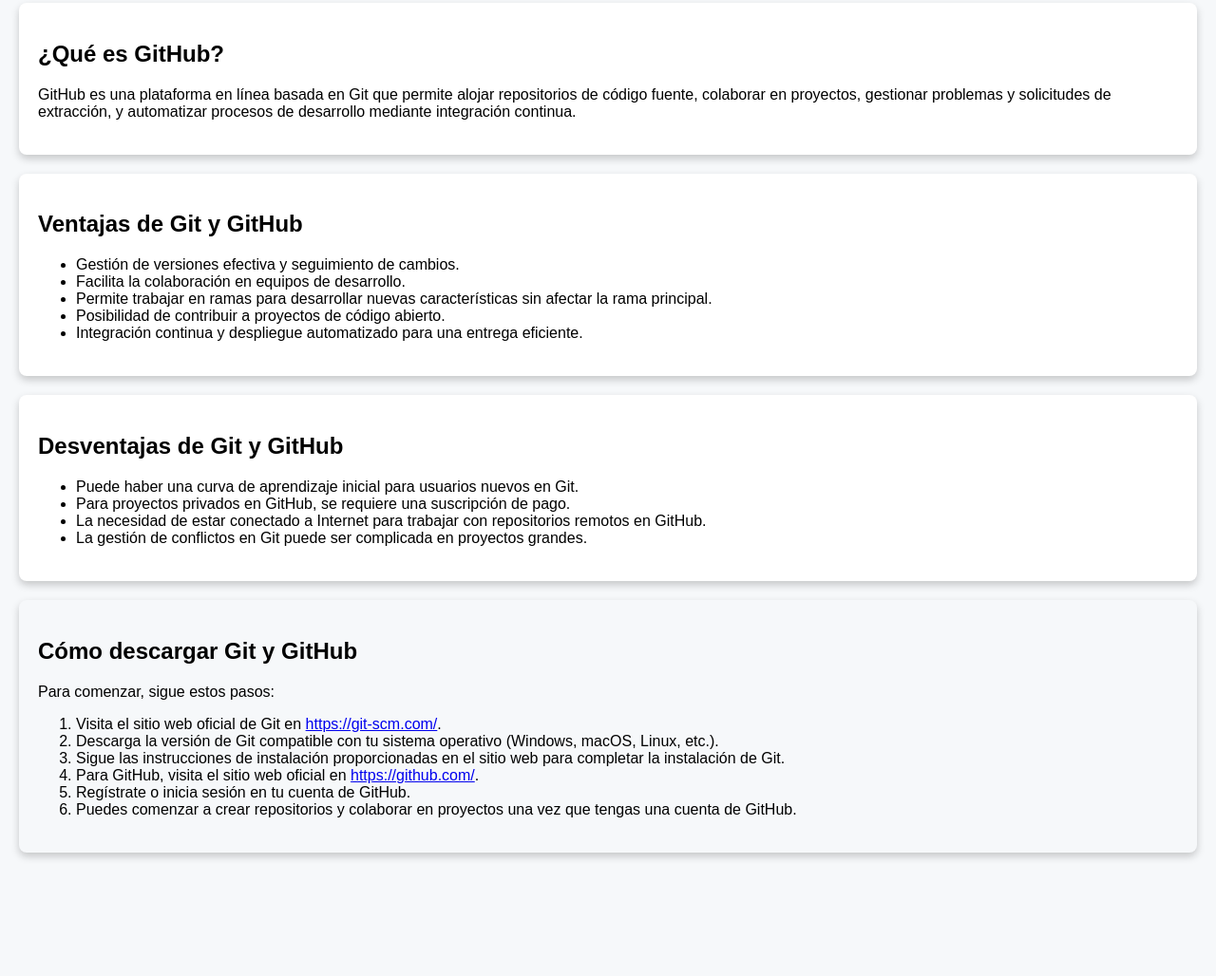
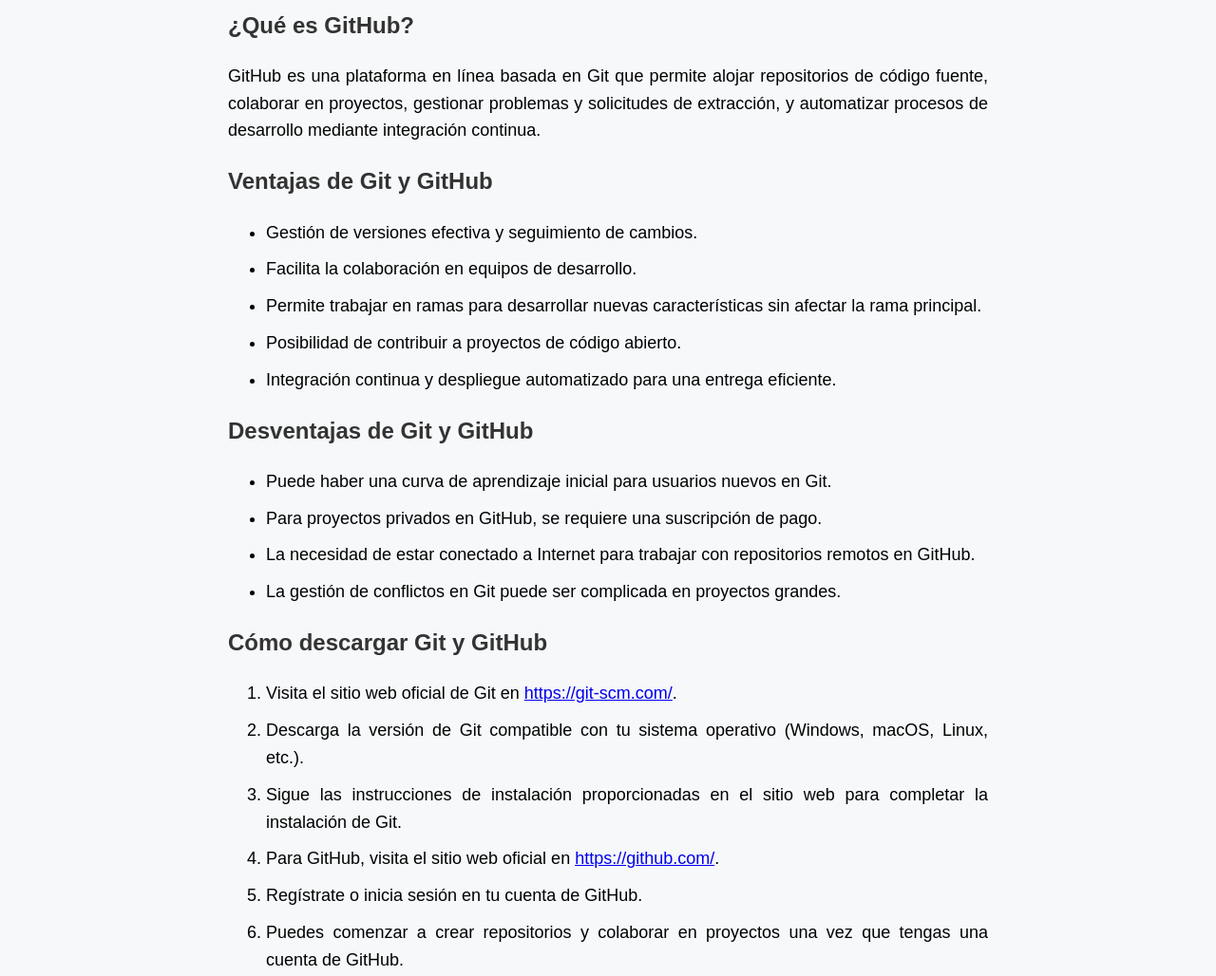
Before and after one commit to crimanvel/CodeStart, a plain HTML site: page Git.html in a window 1280 px wide. Shown: the part 317-1345 px from the top of the page at 95% size. Before the commit the page ends 1235 px from the top, so only its background shows below. Drawn offline with Linux system fonts and the light colour scheme.

```diff
--- a/Git.html
+++ b/Git.html
@@ -10,45 +10,39 @@
     <header>
         <h1>Git y GitHub</h1>
     </header>
-    <section class="main-section">
-        <h2>¿Qué es Git?</h2>
-        <p>Git es un sistema de control de versiones distribuido que permite rastrear y gestionar cambios en el código fuente de un proyecto de software. Facilita el trabajo colaborativo, el seguimiento de cambios y la gestión del historial de versiones.</p>
-    </section>
-    <section class="main-section">
-        <h2>¿Qué es GitHub?</h2>
-        <p>GitHub es una plataforma en línea basada en Git que permite alojar repositorios de código fuente, colaborar en proyectos, gestionar problemas y solicitudes de extracción, y automatizar procesos de desarrollo mediante integración continua.</p>
-    </section>
-    <section class="main-section">
-        <h2>Ventajas de Git y GitHub</h2>
+    <div class="content">
+        <h2 class="section-title">¿Qué es Git?</h2>
+        <p class="section-text">Git es un sistema de control de versiones distribuido que permite rastrear y gestionar cambios en el código fuente de un proyecto de software. Facilita el trabajo colaborativo, el seguimiento de cambios y la gestión del historial de versiones.</p>
+
+        <h2 class="section-title">¿Qué es GitHub?</h2>
+        <p class="section-text">GitHub es una plataforma en línea basada en Git que permite alojar repositorios de código fuente, colaborar en proyectos, gestionar problemas y solicitudes de extracción, y automatizar procesos de desarrollo mediante integración continua.</p>
+
+        <h2 class="section-title">Ventajas de Git y GitHub</h2>
         <ul>
-            <li>Gestión de versiones efectiva y seguimiento de cambios.</li>
-            <li>Facilita la colaboración en equipos de desarrollo.</li>
-            <li>Permite trabajar en ramas para desarrollar nuevas características sin afectar la rama principal.</li>
-            <li>Posibilidad de contribuir a proyectos de código abierto.</li>
-            <li>Integración continua y despliegue automatizado para una entrega eficiente.</li>
+            <li class="section-text">Gestión de versiones efectiva y seguimiento de cambios.</li>
+            <li class="section-text">Facilita la colaboración en equipos de desarrollo.</li>
+            <li class="section-text">Permite trabajar en ramas para desarrollar nuevas características sin afectar la rama principal.</li>
+            <li class="section-text">Posibilidad de contribuir a proyectos de código abierto.</li>
+            <li class="section-text">Integración continua y despliegue automatizado para una entrega eficiente.</li>
         </ul>
-    </section>
-    <section class="main-section">
-        <h2>Desventajas de Git y GitHub</h2>
+
+        <h2 class="section-title">Desventajas de Git y GitHub</h2>
         <ul>
-            <li>Puede haber una curva de aprendizaje inicial para usuarios nuevos en Git.</li>
-            <li>Para proyectos privados en GitHub, se requiere una suscripción de pago.</li>
-            <li>La necesidad de estar conectado a Internet para trabajar con repositorios remotos en GitHub.</li>
-            <li>La gestión de conflictos en Git puede ser complicada en proyectos grandes.</li>
+            <li class="section-text">Puede haber una curva de aprendizaje inicial para usuarios nuevos en Git.</li>
+            <li class="section-text">Para proyectos privados en GitHub, se requiere una suscripción de pago.</li>
+            <li class="section-text">La necesidad de estar conectado a Internet para trabajar con repositorios remotos en GitHub.</li>
+            <li class="section-text">La gestión de conflictos en Git puede ser complicada en proyectos grandes.</li>
         </ul>
-    </section>
-    <section class="download-section">
-        <h2>Cómo descargar Git y GitHub</h2>
-        <p>Para comenzar, sigue estos pasos:</p>
+
+        <h2 class="section-title">Cómo descargar Git y GitHub</h2>
         <ol>
-            <li>Visita el sitio web oficial de Git en <a href="https://git-scm.com/" target="_blank">https://git-scm.com/</a>.</li>
-            <li>Descarga la versión de Git compatible con tu sistema operativo (Windows, macOS, Linux, etc.).</li>
-            <li>Sigue las instrucciones de instalación proporcionadas en el sitio web para completar la instalación de Git.</li>
-            <li>Para GitHub, visita el sitio web oficial en <a href="https://github.com/" target="_blank">https://github.com/</a>.</li>
-            <li>Regístrate o inicia sesión en tu cuenta de GitHub.</li>
-            <li>Puedes comenzar a crear repositorios y colaborar en proyectos una vez que tengas una cuenta de GitHub.</li>
+            <li class="section-text">Visita el sitio web oficial de Git en <a href="https://git-scm.com/" target="_blank">https://git-scm.com/</a>.</li>
+            <li class="section-text">Descarga la versión de Git compatible con tu sistema operativo (Windows, macOS, Linux, etc.).</li>
+            <li class="section-text">Sigue las instrucciones de instalación proporcionadas en el sitio web para completar la instalación de Git.</li>
+            <li class="section-text">Para GitHub, visita el sitio web oficial en <a href="https://github.com/" target="_blank">https://github.com/</a>.</li>
+            <li class="section-text">Regístrate o inicia sesión en tu cuenta de GitHub.</li>
+            <li class="section-text">Puedes comenzar a crear repositorios y colaborar en proyectos una vez que tengas una cuenta de GitHub.</li>
         </ol>
-    </section>
-    <script src="script.js"></script> <!-- Enlace al archivo JavaScript externo -->
+    </div>
 </body>
 </html>
--- a/style.css
+++ b/style.css
@@ -1,4 +1,4 @@
-/* styles.css - Estilos externos */
+/* style.css - Estilos externos */
 body {
     font-family: Arial, sans-serif;
     background-color: #f6f8fa;
@@ -13,28 +13,22 @@ header {
     padding: 20px;
 }
 
-.main-section {
-    background-color: #fff;
+.content {
+    max-width: 800px; /* Ancho máximo del contenido */
+    margin: 0 auto; /* Centra el contenido horizontalmente */
     padding: 20px;
-    margin: 20px;
-    border-radius: 8px;
-    box-shadow: 0 4px 8px rgba(0, 0, 0, 0.2);
-    transition: transform 0.2s ease-in-out;
+    text-align: justify; /* Justifica el texto para un aspecto más limpio */
+    line-height: 1.6; /* Espacio entre líneas para una mejor legibilidad */
 }
 
-.main-section:hover {
-    transform: translateY(-5px);
+.section-title {
+    font-size: 24px; /* Tamaño de fuente para los títulos */
+    color: #333; /* Color más oscuro para los títulos */
+    margin-top: 20px; /* Espacio en la parte superior de los títulos */
 }
 
-.download-section {
-    background-color: #f6f8fa;
-    padding: 20px;
-    margin: 20px;
-    border-radius: 8px;
-    box-shadow: 0 4px 8px rgba(0, 0, 0, 0.2);
-    transition: transform 0.2s ease-in-out;
+.section-text {
+    font-size: 18px; /* Tamaño de fuente para los párrafos */
+    color: #000; /* Color de texto más oscuro para los párrafos */
+    margin: 10px 0; /* Espacio en la parte superior e inferior de los párrafos */
 }
-
-.download-section:hover {
-    transform: translateY(-5px);
-}
```
Also changed, not shown: assets/47579433102_3a08ec5344_b.jpg (added), assets/git-vs-github.png (added).
